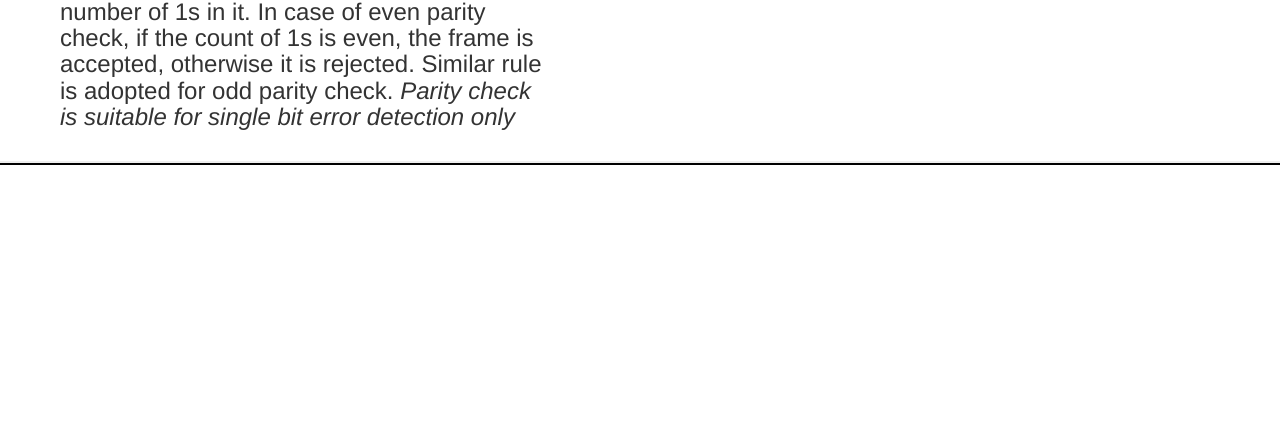
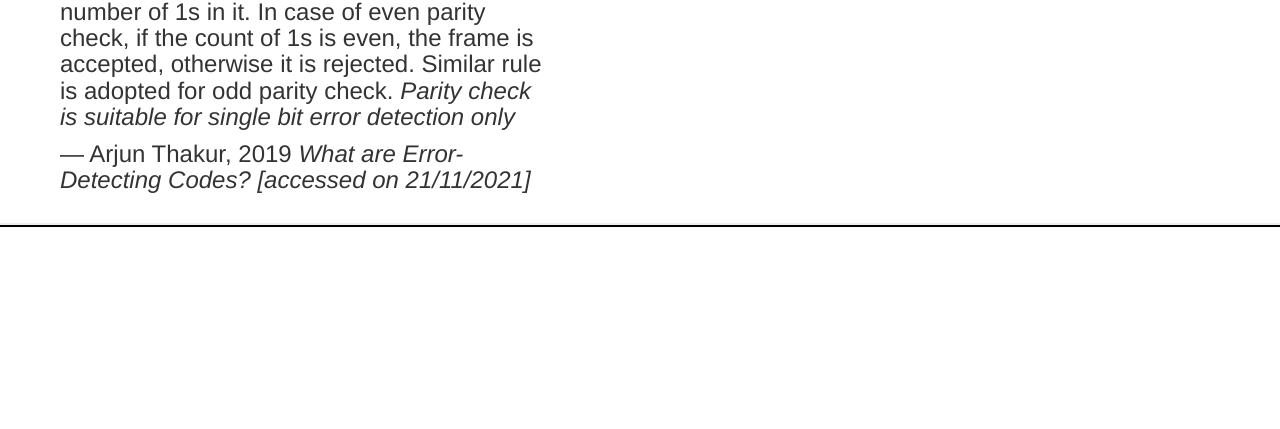
Before and after one commit to u21815349/ecc.github.io, a plain HTML site: page index.html in a window 1280 px wide. Shown: the part 3865-4294 px from the top of the page. Drawn offline with nearby package versions, Linux system fonts and the light colour scheme.

Commit message:
Update index.html

```diff
--- a/index.html
+++ b/index.html
@@ -80,6 +80,10 @@
 
                         <em>Parity check is suitable for single bit error detection only</em>
                    </p>
+                          <figcaption>
+                             &mdash; Arjun Thakur, 2019 <cite>What are Error-Detecting Codes?
+                              [accessed on 21/11/2021]</cite>
+                        </figcaption>
                 </div>
                 <audio id="sound1" src="audio/temple.mp3" preload="auto"></audio>
                 <button type="button" class="btn btn-primary btn-lg btn-narrate"
```
